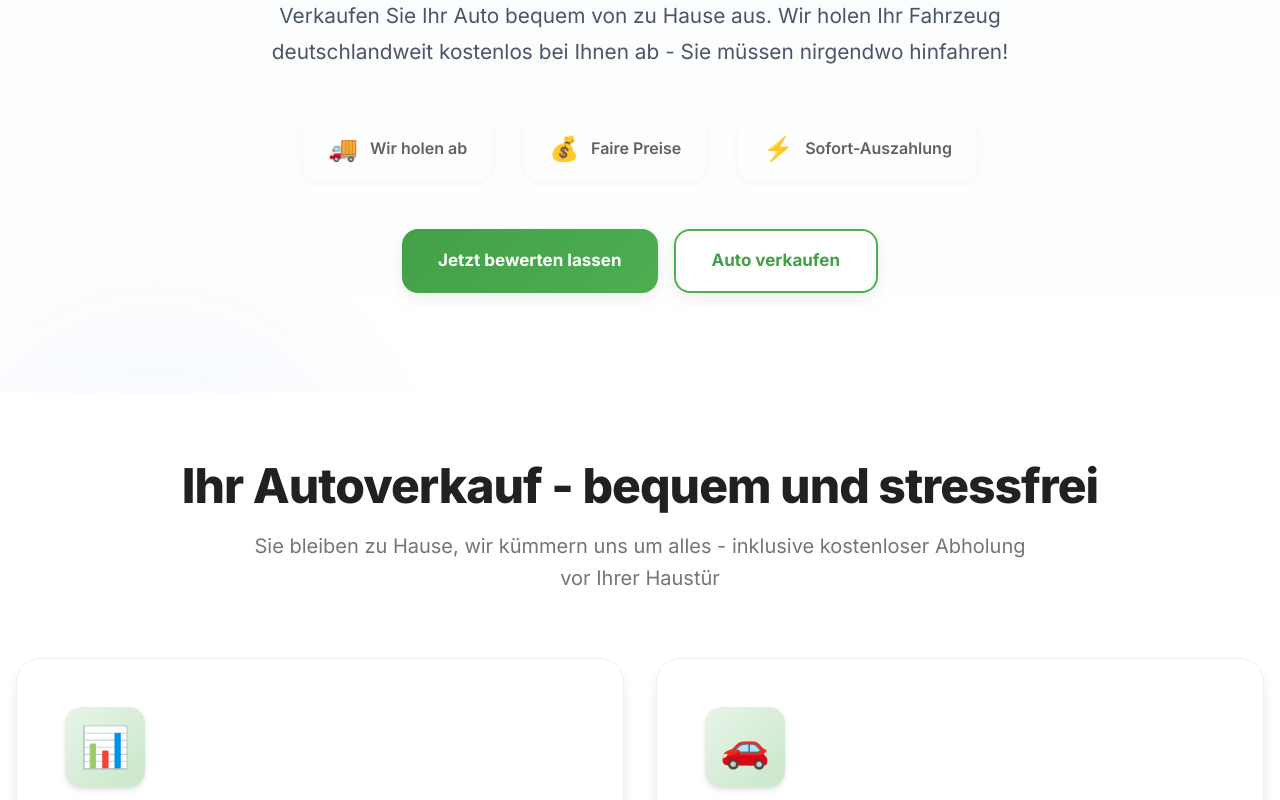
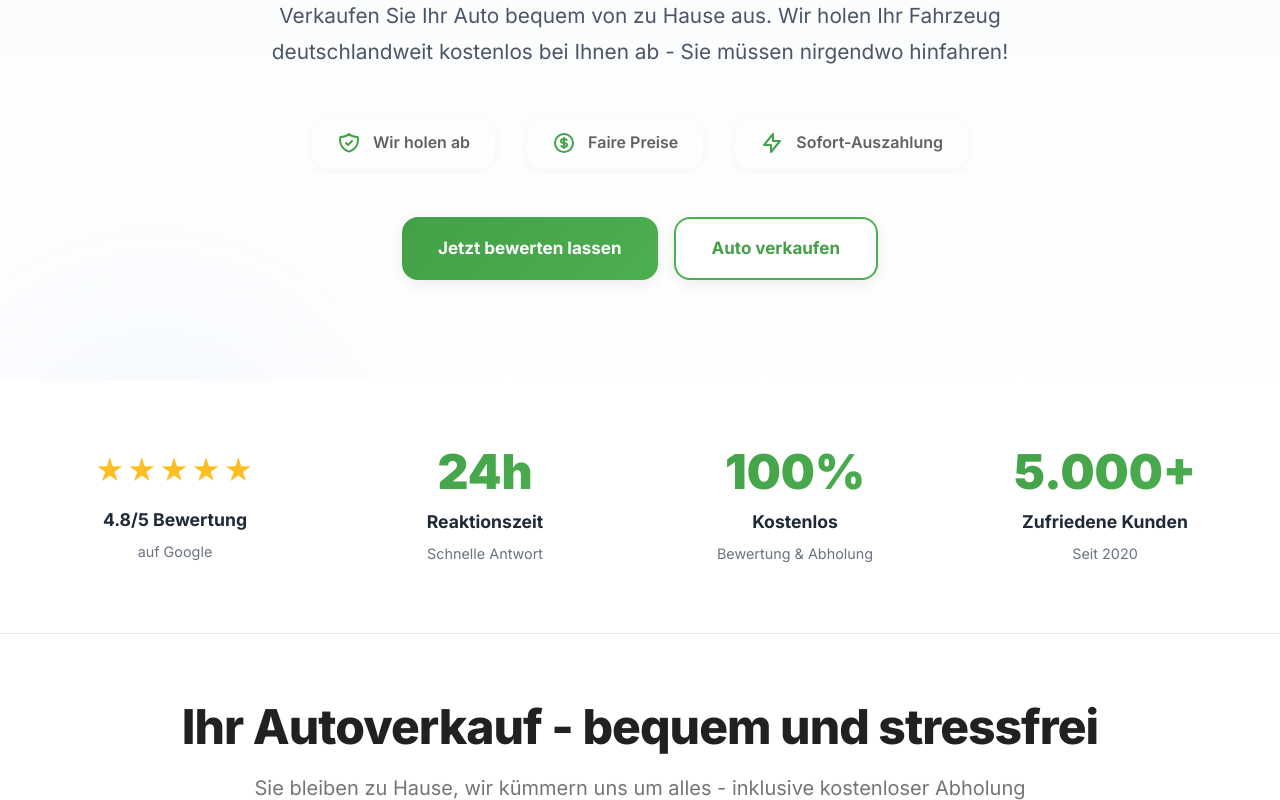
Before and after one commit to raedmokdad/AutoAnkauf, a React (Vite) app: page / in a window 1280 px wide. Shown: the part 520-1320 px from the top of the page. Built offline with nearby package versions, Linux system fonts and the light colour scheme.

Commit message:
feat: Add Phase 1 UX improvements
- Sticky header with scroll effect
- Social proof bar with trust indicators
- Professional SVG icons replacing emojis
- Button shine and ripple effects
- Enhanced micro-interactions

```diff
--- a/src/components/Header.css
+++ b/src/components/Header.css
@@ -5,8 +5,18 @@
   position: sticky;
   top: 0;
   z-index: 1000;
-  transition: all var(--transition-base);
+  transition: all 0.3s cubic-bezier(0.4, 0, 0.2, 1);
   border-bottom: 1px solid var(--gray-100);
+}
+
+.header-scrolled {
+  background: rgba(255, 255, 255, 0.98);
+  box-shadow: 0 4px 20px rgba(0, 0, 0, 0.08);
+  border-bottom-color: transparent;
+}
+
+.header-scrolled .header-content {
+  padding: 14px 0;
 }
 
 .header-content {
--- a/src/components/Header.jsx
+++ b/src/components/Header.jsx
@@ -1,9 +1,10 @@
-import React, { useState } from 'react';
+import React, { useState, useEffect } from 'react';
 import { Link, useLocation } from 'react-router-dom';
 import './Header.css';
 
 function Header() {
   const [isMenuOpen, setIsMenuOpen] = useState(false);
+  const [isScrolled, setIsScrolled] = useState(false);
   const location = useLocation();
 
   const isActive = (path) => location.pathname === path;
@@ -13,8 +14,17 @@ function Header() {
     window.scrollTo(0, 0);
   };
 
+  useEffect(() => {
+    const handleScroll = () => {
+      setIsScrolled(window.scrollY > 20);
+    };
+
+    window.addEventListener('scroll', handleScroll);
+    return () => window.removeEventListener('scroll', handleScroll);
+  }, []);
+
   return (
-    <header className="header">
+    <header className={`header ${isScrolled ? 'header-scrolled' : ''}`}>
       <div className="container">
         <div className="header-content">
           <Link to="/" className="logo" onClick={handleLinkClick}>
--- /dev/null
+++ b/src/components/Icons.jsx
@@ -0,0 +1,61 @@
+import React from 'react';
+
+export const TruckIcon = ({ className = "w-6 h-6" }) => (
+  <svg className={className} fill="none" stroke="currentColor" viewBox="0 0 24 24" xmlns="http://www.w3.org/2000/svg">
+    <path strokeLinecap="round" strokeLinejoin="round" strokeWidth={2} d="M9 12l2 2 4-4m5.618-4.016A11.955 11.955 0 0112 2.944a11.955 11.955 0 01-8.618 3.04A12.02 12.02 0 003 9c0 5.591 3.824 10.29 9 11.622 5.176-1.332 9-6.03 9-11.622 0-1.042-.133-2.052-.382-3.016z" />
+  </svg>
+);
+
+export const MoneyIcon = ({ className = "w-6 h-6" }) => (
+  <svg className={className} fill="none" stroke="currentColor" viewBox="0 0 24 24" xmlns="http://www.w3.org/2000/svg">
+    <path strokeLinecap="round" strokeLinejoin="round" strokeWidth={2} d="M12 8c-1.657 0-3 .895-3 2s1.343 2 3 2 3 .895 3 2-1.343 2-3 2m0-8c1.11 0 2.08.402 2.599 1M12 8V7m0 1v8m0 0v1m0-1c-1.11 0-2.08-.402-2.599-1M21 12a9 9 0 11-18 0 9 9 0 0118 0z" />
+  </svg>
+);
+
+export const LightningIcon = ({ className = "w-6 h-6" }) => (
+  <svg className={className} fill="none" stroke="currentColor" viewBox="0 0 24 24" xmlns="http://www.w3.org/2000/svg">
+    <path strokeLinecap="round" strokeLinejoin="round" strokeWidth={2} d="M13 10V3L4 14h7v7l9-11h-7z" />
+  </svg>
+);
+
+export const ChartIcon = ({ className = "w-6 h-6" }) => (
+  <svg className={className} fill="none" stroke="currentColor" viewBox="0 0 24 24" xmlns="http://www.w3.org/2000/svg">
+    <path strokeLinecap="round" strokeLinejoin="round" strokeWidth={2} d="M9 19v-6a2 2 0 00-2-2H5a2 2 0 00-2 2v6a2 2 0 002 2h2a2 2 0 002-2zm0 0V9a2 2 0 012-2h2a2 2 0 012 2v10m-6 0a2 2 0 002 2h2a2 2 0 002-2m0 0V5a2 2 0 012-2h2a2 2 0 012 2v14a2 2 0 01-2 2h-2a2 2 0 01-2-2z" />
+  </svg>
+);
+
+export const CarIcon = ({ className = "w-6 h-6" }) => (
+  <svg className={className} fill="none" stroke="currentColor" viewBox="0 0 24 24" xmlns="http://www.w3.org/2000/svg">
+    <path strokeLinecap="round" strokeLinejoin="round" strokeWidth={2} d="M8 9l3 3-3 3m5 0h3M5 20h14a2 2 0 002-2V6a2 2 0 00-2-2H5a2 2 0 00-2 2v12a2 2 0 002 2z" />
+  </svg>
+);
+
+export const CheckIcon = ({ className = "w-6 h-6" }) => (
+  <svg className={className} fill="none" stroke="currentColor" viewBox="0 0 24 24" xmlns="http://www.w3.org/2000/svg">
+    <path strokeLinecap="round" strokeLinejoin="round" strokeWidth={2} d="M9 12l2 2 4-4m6 2a9 9 0 11-18 0 9 9 0 0118 0z" />
+  </svg>
+);
+
+export const ClockIcon = ({ className = "w-6 h-6" }) => (
+  <svg className={className} fill="none" stroke="currentColor" viewBox="0 0 24 24" xmlns="http://www.w3.org/2000/svg">
+    <path strokeLinecap="round" strokeLinejoin="round" strokeWidth={2} d="M12 8v4l3 3m6-3a9 9 0 11-18 0 9 9 0 0118 0z" />
+  </svg>
+);
+
+export const ShieldCheckIcon = ({ className = "w-6 h-6" }) => (
+  <svg className={className} fill="none" stroke="currentColor" viewBox="0 0 24 24" xmlns="http://www.w3.org/2000/svg">
+    <path strokeLinecap="round" strokeLinejoin="round" strokeWidth={2} d="M9 12l2 2 4-4m5.618-4.016A11.955 11.955 0 0112 2.944a11.955 11.955 0 01-8.618 3.04A12.02 12.02 0 003 9c0 5.591 3.824 10.29 9 11.622 5.176-1.332 9-6.03 9-11.622 0-1.042-.133-2.052-.382-3.016z" />
+  </svg>
+);
+
+export const DocumentIcon = ({ className = "w-6 h-6" }) => (
+  <svg className={className} fill="none" stroke="currentColor" viewBox="0 0 24 24" xmlns="http://www.w3.org/2000/svg">
+    <path strokeLinecap="round" strokeLinejoin="round" strokeWidth={2} d="M9 12h6m-6 4h6m2 5H7a2 2 0 01-2-2V5a2 2 0 012-2h5.586a1 1 0 01.707.293l5.414 5.414a1 1 0 01.293.707V19a2 2 0 01-2 2z" />
+  </svg>
+);
+
+export const StarIcon = ({ className = "w-6 h-6", filled = false }) => (
+  <svg className={className} fill={filled ? "currentColor" : "none"} stroke="currentColor" viewBox="0 0 24 24" xmlns="http://www.w3.org/2000/svg">
+    <path strokeLinecap="round" strokeLinejoin="round" strokeWidth={2} d="M11.049 2.927c.3-.921 1.603-.921 1.902 0l1.519 4.674a1 1 0 00.95.69h4.915c.969 0 1.371 1.24.588 1.81l-3.976 2.888a1 1 0 00-.363 1.118l1.518 4.674c.3.922-.755 1.688-1.538 1.118l-3.976-2.888a1 1 0 00-1.176 0l-3.976 2.888c-.783.57-1.838-.197-1.538-1.118l1.518-4.674a1 1 0 00-.363-1.118l-3.976-2.888c-.784-.57-.38-1.81.588-1.81h4.914a1 1 0 00.951-.69l1.519-4.674z" />
+  </svg>
+);
--- a/src/pages/HomePage.css
+++ b/src/pages/HomePage.css
@@ -138,7 +138,16 @@
 }
 
 .feature-icon {
-  font-size: 1.5em;
+  width: 24px;
+  height: 24px;
+  color: var(--primary-600);
+  flex-shrink: 0;
+}
+
+.icon-svg {
+  width: 100%;
+  height: 100%;
+  stroke-width: 2.5;
 }
 
 .hero-buttons {
@@ -159,14 +168,33 @@
 }
 
 .btn-hero-primary {
+  position: relative;
   background: linear-gradient(135deg, var(--primary-500), var(--primary-600));
   color: white;
   border: none;
+  overflow: hidden;
+  isolation: isolate;
+}
+
+.btn-hero-primary::before {
+  content: '';
+  position: absolute;
+  top: 0;
+  left: -100%;
+  width: 100%;
+  height: 100%;
+  background: linear-gradient(90deg, transparent, rgba(255,255,255,0.3), transparent);
+  transition: left 0.5s ease;
+  z-index: 1;
+}
+
+.btn-hero-primary:hover::before {
+  left: 100%;
 }
 
 .btn-hero-primary:hover {
   transform: translateY(-3px);
-  box-shadow: 0 12px 28px rgba(76, 175, 80, 0.35);
+  box-shadow: 0 16px 32px rgba(76, 175, 80, 0.35);
   background: linear-gradient(135deg, var(--primary-600), var(--primary-700));
 }
 
@@ -174,13 +202,97 @@
   background: white;
   color: var(--gray-900);
   border: 2px solid var(--gray-300);
+  position: relative;
+  overflow: hidden;
+}
+
+.btn-hero-secondary::after {
+  content: '';
+  position: absolute;
+  top: 50%;
+  left: 50%;
+  width: 0;
+  height: 0;
+  border-radius: 50%;
+  background: var(--gray-50);
+  transform: translate(-50%, -50%);
+  transition: width 0.4s ease, height 0.4s ease;
+}
+
+.btn-hero-secondary:hover::after {
+  width: 300px;
+  height: 300px;
 }
 
 .btn-hero-secondary:hover {
-  background: var(--gray-50);
   border-color: var(--gray-400);
   transform: translateY(-3px);
   box-shadow: 0 12px 28px rgba(0, 0, 0, 0.12);
+}
+
+.btn-hero-primary span,
+.btn-hero-secondary span {
+  position: relative;
+  z-index: 2;
+}
+
+/* Social Proof Bar */
+.social-proof-bar {
+  background: white;
+  padding: 48px 20px;
+  border-bottom: 1px solid #e5e7eb;
+  box-shadow: 0 4px 12px rgba(0, 0, 0, 0.03);
+}
+
+.proof-grid {
+  display: grid;
+  grid-template-columns: repeat(4, 1fr);
+  gap: 40px;
+  text-align: center;
+  max-width: 1200px;
+  margin: 0 auto;
+}
+
+.proof-item {
+  padding: 20px;
+  border-radius: var(--radius-lg);
+  transition: all var(--transition-base);
+}
+
+.proof-item:hover {
+  transform: translateY(-4px);
+  background: var(--gray-50);
+}
+
+.proof-stars {
+  color: #fbbf24;
+  font-size: 1.8rem;
+  margin-bottom: 12px;
+  letter-spacing: 2px;
+}
+
+.proof-number {
+  font-size: 3rem;
+  font-weight: 900;
+  color: var(--primary-600);
+  line-height: 1;
+  margin-bottom: 12px;
+  background: linear-gradient(135deg, var(--primary-600), var(--primary-500));
+  -webkit-background-clip: text;
+  -webkit-text-fill-color: transparent;
+  background-clip: text;
+}
+
+.proof-text {
+  font-size: 1.1rem;
+  font-weight: 700;
+  color: #1f2937;
+  margin-bottom: 6px;
+}
+
+.proof-subtext {
+  font-size: 0.9rem;
+  color: #6b7280;
 }
 
 /* Trust Indicators */
@@ -230,7 +342,7 @@
   padding: var(--spacing-2xl);
   box-shadow: var(--shadow-lg);
   border: 1px solid var(--gray-200);
-  transition: all var(--transition-slow);
+  transition: all 0.4s cubic-bezier(0.4, 0, 0.2, 1);
   position: relative;
   overflow: hidden;
   display: flex;
@@ -247,12 +359,12 @@
   background: linear-gradient(90deg, var(--primary-500), var(--primary-600));
   transform: scaleX(0);
   transform-origin: left;
-  transition: transform var(--transition-slow);
+  transition: transform 0.4s cubic-bezier(0.4, 0, 0.2, 1);
 }
 
 .service-card:hover {
-  transform: translateY(-12px);
-  box-shadow: var(--shadow-2xl);
+  transform: translateY(-16px) scale(1.02);
+  box-shadow: 0 24px 60px rgba(0, 0, 0, 0.15);
   border-color: var(--primary-200);
 }
 
@@ -271,12 +383,19 @@
   font-size: 2.5em;
   margin-bottom: var(--spacing-lg);
   box-shadow: var(--shadow-md);
-  transition: all var(--transition-base);
+  transition: all 0.4s cubic-bezier(0.4, 0, 0.2, 1);
+  color: var(--primary-600);
+}
+
+.service-icon .icon-svg {
+  width: 40px;
+  height: 40px;
+  stroke-width: 2;
 }
 
 .service-card:hover .service-icon {
-  transform: scale(1.1) rotate(5deg);
-  box-shadow: var(--shadow-lg);
+  transform: scale(1.15) rotate(5deg);
+  box-shadow: 0 12px 32px rgba(76, 175, 80, 0.3);
 }
 
 .service-card h3,
@@ -341,13 +460,13 @@
   border-radius: var(--radius-xl);
   box-shadow: var(--shadow-md);
   border: 2px solid var(--gray-100);
-  transition: all var(--transition-slow);
+  transition: all 0.4s cubic-bezier(0.4, 0, 0.2, 1);
   text-align: center;
 }
 
 .step-card:hover {
-  transform: translateY(-8px);
-  box-shadow: var(--shadow-xl);
+  transform: translateY(-12px) scale(1.03);
+  box-shadow: 0 20px 50px rgba(0, 0, 0, 0.12);
   border-color: var(--primary-300);
 }
 
@@ -497,13 +616,15 @@
   background: linear-gradient(135deg, var(--primary-50), var(--primary-100));
   border-radius: var(--radius-lg);
   border: 2px solid var(--primary-200);
-  transition: all var(--transition-base);
+  transition: all 0.4s cubic-bezier(0.4, 0, 0.2, 1);
+  cursor: pointer;
 }
 
 .stat-card:hover {
-  transform: translateY(-8px);
-  box-shadow: var(--shadow-xl);
+  transform: translateY(-12px) rotate(2deg);
+  box-shadow: 0 20px 50px rgba(76, 175, 80, 0.25);
   border-color: var(--primary-300);
+  background: linear-gradient(135deg, var(--primary-100), var(--primary-200));
 }
 
 .stat-number {
@@ -612,6 +733,23 @@
     right: -30%;
   }
 
+  .proof-grid {
+    grid-template-columns: repeat(2, 1fr);
+    gap: 24px;
+  }
+
+  .proof-item {
+    padding: 16px;
+  }
+
+  .proof-number {
+    font-size: 2.5rem;
+  }
+
+  .proof-text {
+    font-size: 1rem;
+  }
+
   .hero-features {
     gap: var(--spacing-md);
     margin: var(--spacing-xl) 0;
@@ -689,6 +827,15 @@
     padding: 8px 16px;
   }
 
+  .proof-grid {
+    grid-template-columns: 1fr;
+    gap: 16px;
+  }
+
+  .proof-number {
+    font-size: 2rem;
+  }
+
   .hero-features {
     flex-direction: column;
     gap: var(--spacing-sm);
--- a/src/pages/HomePage.jsx
+++ b/src/pages/HomePage.jsx
@@ -2,6 +2,7 @@ import React from 'react';
 import { Link } from 'react-router-dom';
 import SEO from '../components/SEO';
 import StructuredData from '../components/StructuredData';
+import { TruckIcon, MoneyIcon, LightningIcon, ChartIcon, CarIcon } from '../components/Icons';
 import './HomePage.css';
 
 function HomePage() {
@@ -26,15 +27,15 @@ function HomePage() {
           </p>
           <div className="hero-features">
             <div className="hero-feature">
-              <span className="feature-icon">🚚</span>
+              <TruckIcon className="feature-icon" />
               <span>Wir holen ab</span>
             </div>
             <div className="hero-feature">
-              <span className="feature-icon">💰</span>
+              <MoneyIcon className="feature-icon" />
               <span>Faire Preise</span>
             </div>
             <div className="hero-feature">
-              <span className="feature-icon">⚡</span>
+              <LightningIcon className="feature-icon" />
               <span>Sofort-Auszahlung</span>
             </div>
           </div>
@@ -49,6 +50,34 @@ function HomePage() {
         </div>
       </section>
 
+      {/* Social Proof Bar */}
+      <section className="social-proof-bar">
+        <div className="container">
+          <div className="proof-grid">
+            <div className="proof-item">
+              <div className="proof-stars">★★★★★</div>
+              <div className="proof-text">4.8/5 Bewertung</div>
+              <div className="proof-subtext">auf Google</div>
+            </div>
+            <div className="proof-item">
+              <div className="proof-number">24h</div>
+              <div className="proof-text">Reaktionszeit</div>
+              <div className="proof-subtext">Schnelle Antwort</div>
+            </div>
+            <div className="proof-item">
+              <div className="proof-number">100%</div>
+              <div className="proof-text">Kostenlos</div>
+              <div className="proof-subtext">Bewertung & Abholung</div>
+            </div>
+            <div className="proof-item">
+              <div className="proof-number">5.000+</div>
+              <div className="proof-text">Zufriedene Kunden</div>
+              <div className="proof-subtext">Seit 2020</div>
+            </div>
+          </div>
+        </div>
+      </section>
+
       {/* Services Section */}
       <section className="section section-white">
         <div className="container">
@@ -58,7 +87,9 @@ function HomePage() {
           </p>
           <div className="grid-2">
             <div className="service-card">
-              <div className="service-icon">📊</div>
+              <div className="service-icon">
+                <ChartIcon className="icon-svg" />
+              </div>
               <h3 className="service-title">Kostenlose Fahrzeugbewertung Online</h3>
               <p className="service-description">
                 Ermitteln Sie den aktuellen Marktwert Ihres Gebrauchtwagens mit unserer kostenlosen Online-Bewertung.
@@ -77,7 +108,9 @@ function HomePage() {
             </div>
 
             <div className="service-card">
-              <div className="service-icon">🚗</div>
+              <div className="service-icon">
+                <CarIcon className="icon-svg" />
+              </div>
               <h3 className="service-title">Gebrauchtwagen Ankauf mit Abholservice</h3>
               <p className="service-description">
                 Der große Unterschied: Sie müssen nicht zu uns fahren - wir kommen zu Ihnen! Verkaufen Sie Ihr
```
